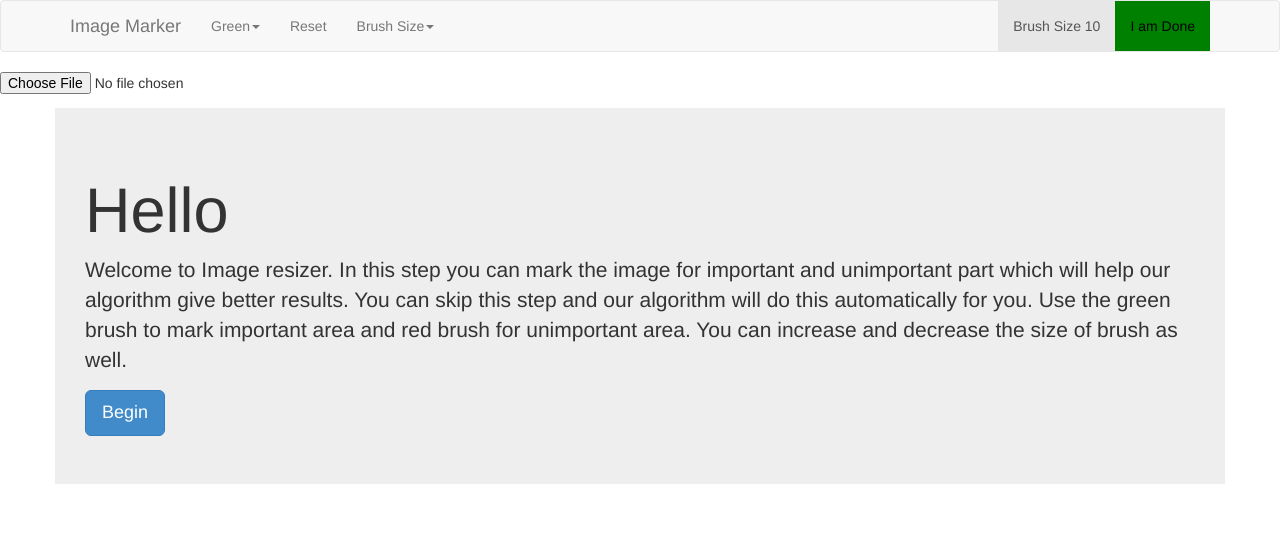
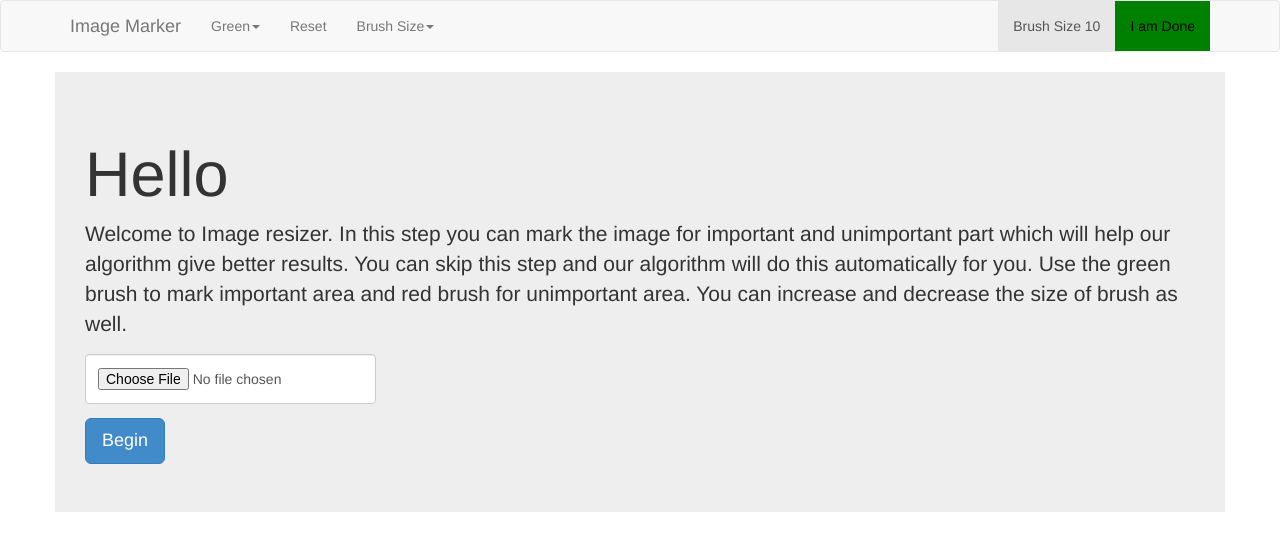
Before and after one commit to siddharthm/liquid, a plain HTML site: page index.html in a window 1280 px wide. Drawn offline with Linux system fonts and the light colour scheme.

Commit message:
Updated input form layout

```diff
--- a/index.html
+++ b/index.html
@@ -10,7 +10,7 @@
 
 <body>
 
-	<!-- Image Market -->
+	<!-- Image Marker -->
 	<div id="step1">
 		<div class="navbar navbar-default navigation-static-top" role="navigation" >
 			<div class="container">
@@ -45,9 +45,6 @@
 				</div>
 			</div>
 		</div>
-			<form id="img_form" >
-				<input type="file" id="img_path" />
-			</form>
 		<div>
 			<div class="jumbotron container" id="step1_message_box">
 				<h1>Hello</h1>
@@ -55,6 +52,9 @@
 					Welcome to Image resizer. In this step you can mark the image for important and unimportant part which will help our algorithm give better results. You can skip this step and our algorithm will do this automatically for you. Use the green brush to mark important area and red brush for unimportant area. You can increase and decrease the size of brush as well.
 
 				</p>
+				<form id="img_form" >
+					<input type="file" id="img_path" class="form-control" style="width:auto;height:50px;padding-top:13px;"/>
+				</form>
 				<a id="step1_next_button" class="btn btn-primary btn-lg" >Begin</a>
 			</div>
 			<div id="step1_image_area" style="display:none;text-align:center;">
```
